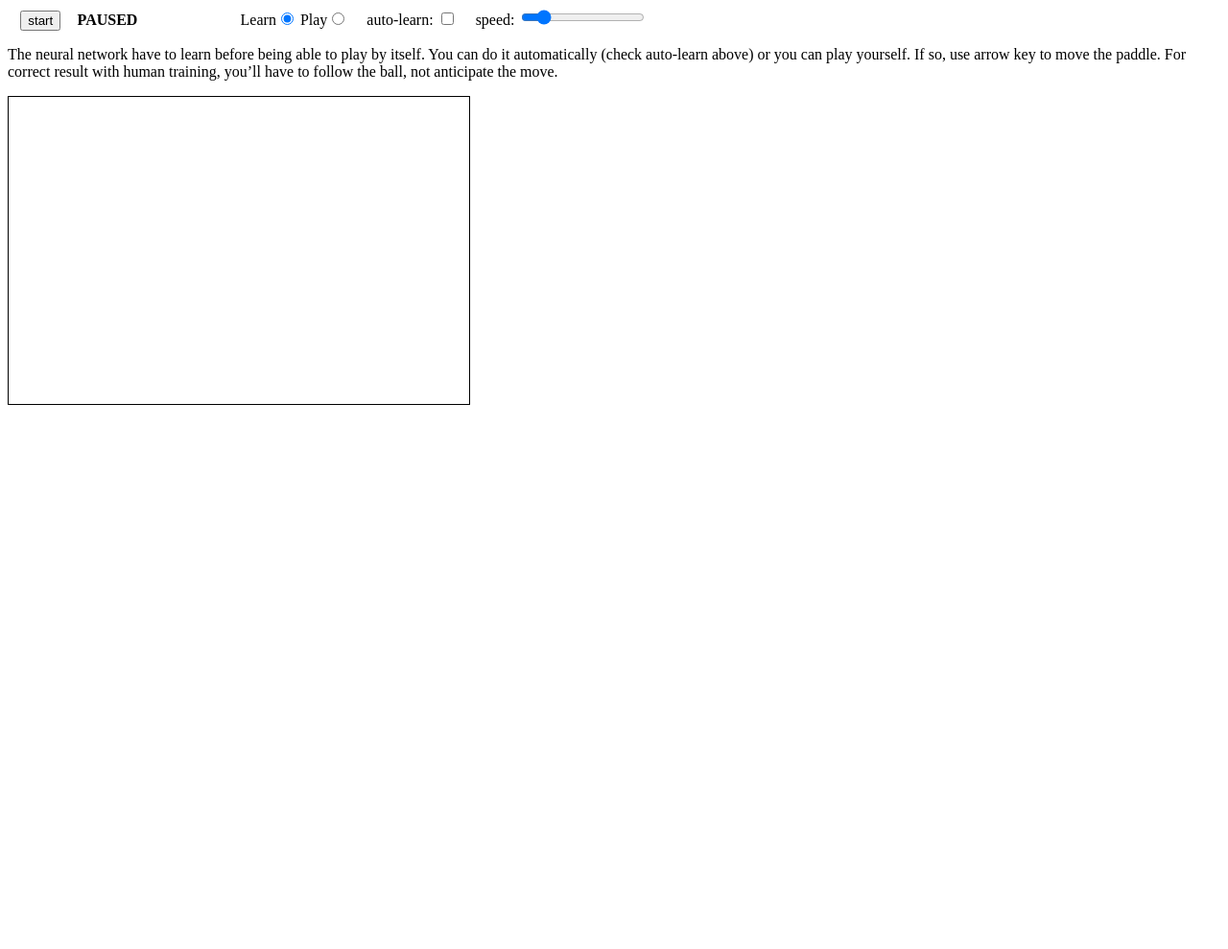
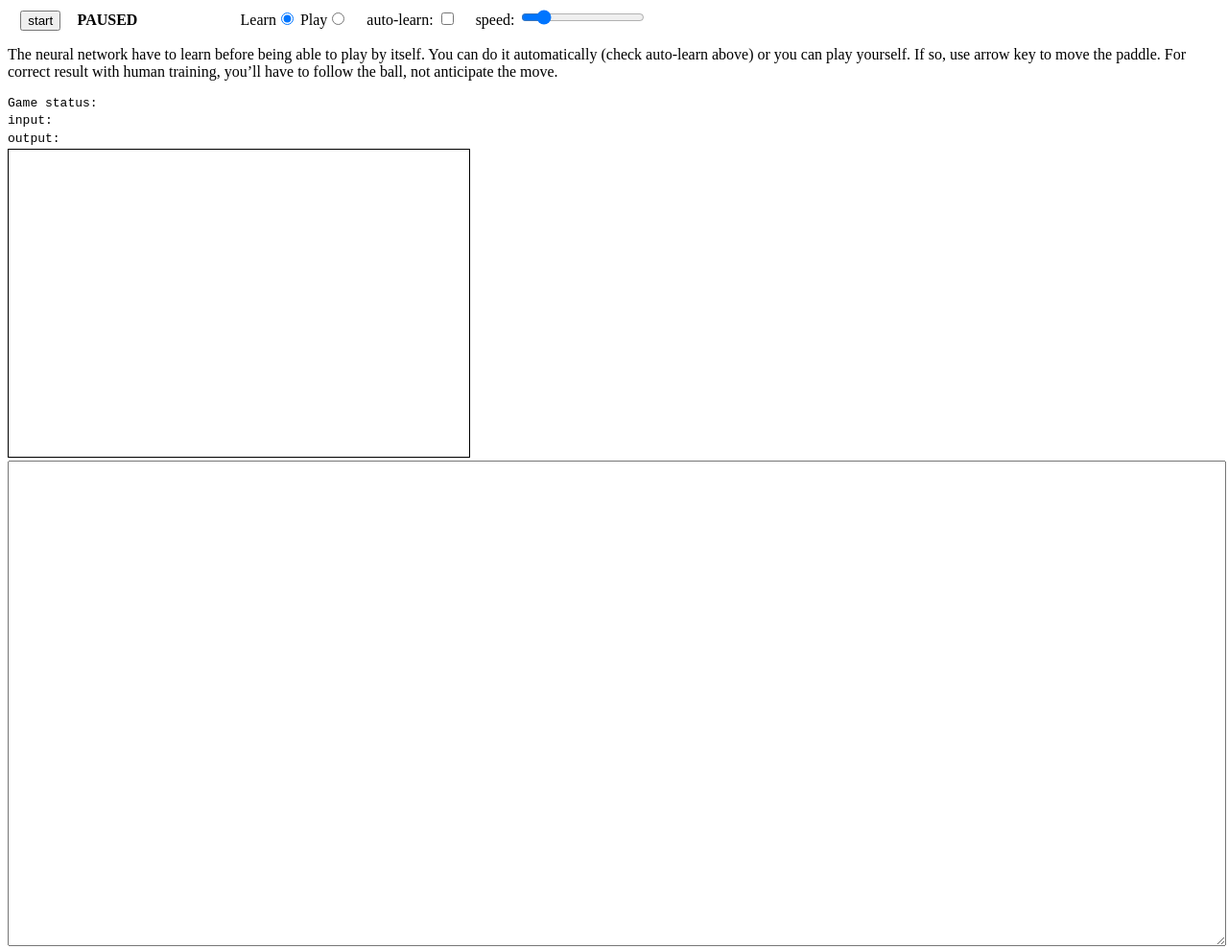
Before and after one commit to paulgreg/brainjs-playing-breakout, a website: page index.html in a window 1280 px wide. Shown: the whole page at 96% size. Before the commit the page ends 800 px from the top, so only its background shows below. Drawn offline with Linux system fonts and the light colour scheme.

Commit message:
Put neuralnetwork into a text area

```diff
--- a/ia.js
+++ b/ia.js
@@ -91,6 +91,6 @@ function train () {
         const last = estimations[estimations.length - 1]
         estimationEl.innerText = `${estimations.length} estimations fed to neural network`
         net.train(estimations, {timeout: 15})
-        neuralNetworkEl.innerText = 'Neural network: ' + JSON.stringify(net.toJSON(), null, 2)
+        neuralNetworkEl.value = 'Neural network: ' + JSON.stringify(net.toJSON(), null, 2)
     }
 }
--- a/index.html
+++ b/index.html
@@ -4,13 +4,14 @@
     <meta charset="utf-8" />
     <title></title>
     <style>
-        body { overflow: hidden; }
+        body { overflow-x: hidden; }
         pre { display: block; margin: .25em 0; white-space: pre-wrap; }
         button { margin: 0 1em; }
         canvas { display: block; background: white; border: 1px solid black;  }
         .margin { margin-left: 1em; }
         .result { display: inline-block; font-weight: bold; width: 150px; }
         .status, .ia { display: block; }
+        .neuralNetwork { width: 100%; height: 500px; }
         .gameover { color: red; }
         .goodgame { color: green; }
     </style>
@@ -31,13 +32,13 @@
         For correct result with human training, you’ll have to follow the ball, not anticipate the move.
     <p>
     <section>
-        <pre class="status"></pre>
-        <pre class="input"></pre>
-        <pre class="output"></pre>
+        <pre class="status">Game status: </pre>
+        <pre class="input">input: </pre>
+        <pre class="output">output: </pre>
     </section>
     <canvas id="game" width="480" height="320"></canvas>
     <pre class="estimation"></pre>
-    <pre class="neuralNetwork"></pre>
+    <textarea class="neuralNetwork"></textarea>
     <script src="./lib/browser.js"></script>
     <script src="./game.js"></script>
     <script src="./ia.js"></script>
```
